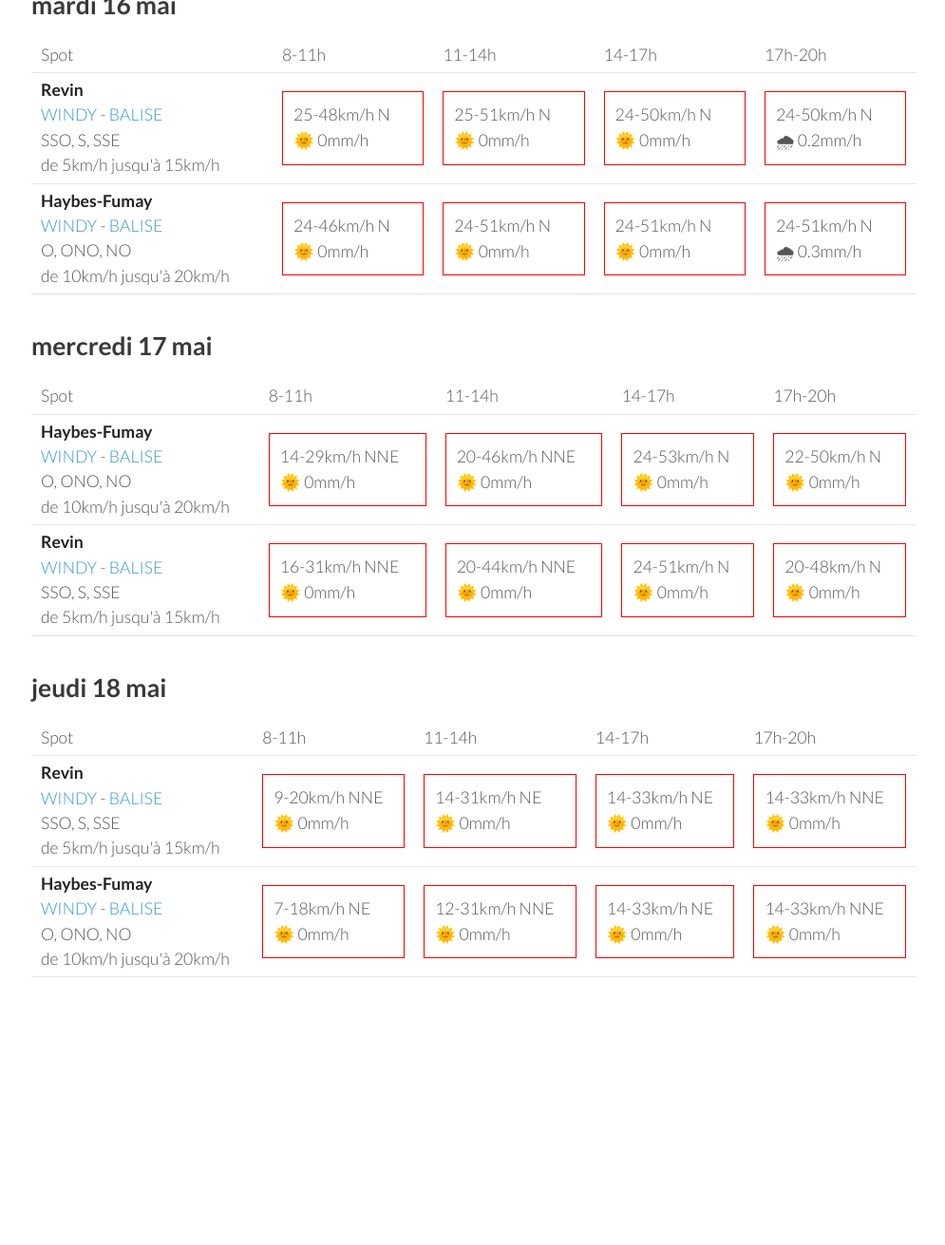
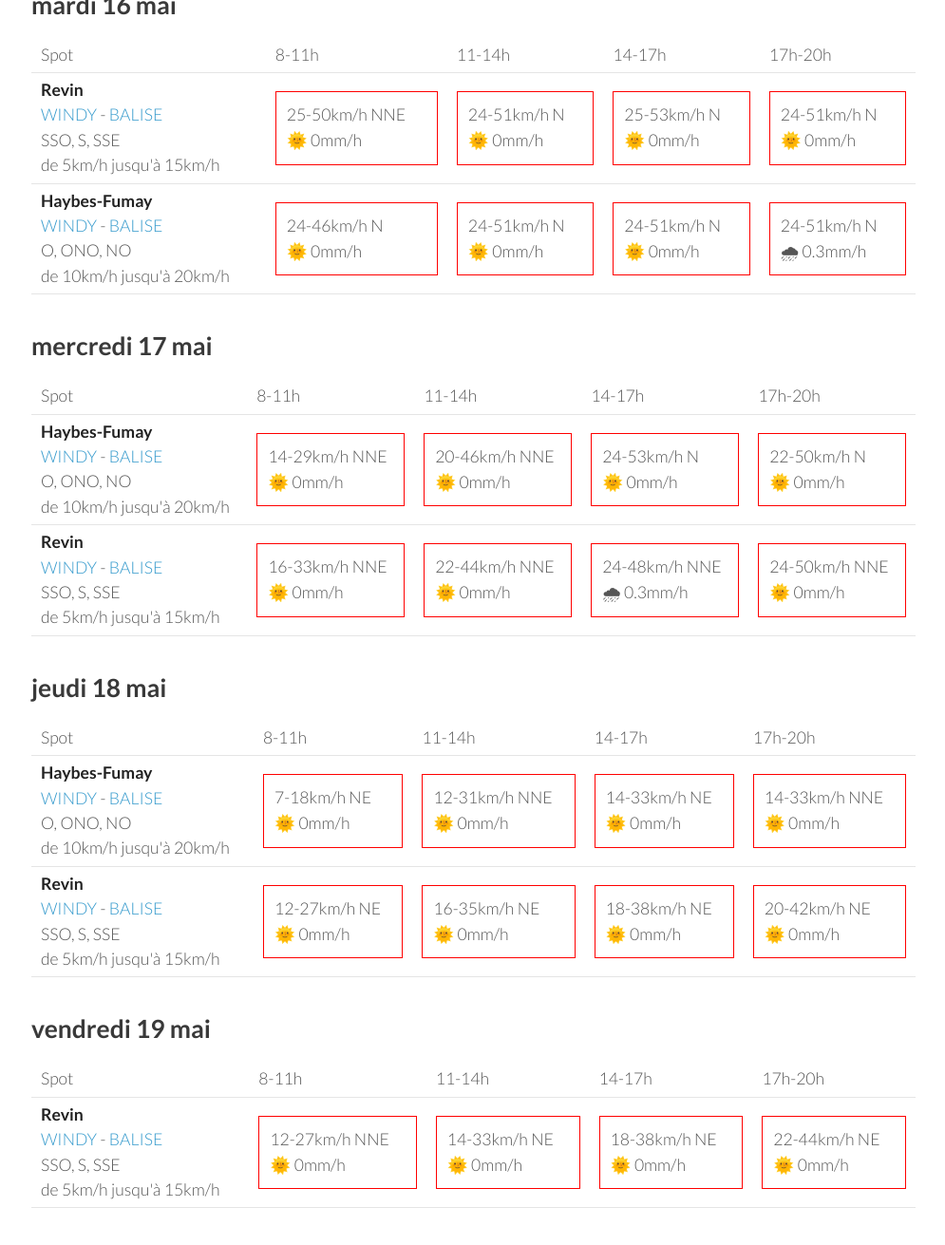
Before and after one commit to parapente-dans-le-nord/parapente-dans-le-nord.github.io, a Jekyll site: the page built from ardennes.markdown, in a window 1280 px wide and 1400 px high, scrolled down 1009 px. Shown: the top 1311 px of the window at 95% size, without its empty margins (25-1020 px from the left). Built offline with Jekyll 4.4.1, drawn with Linux system fonts in a browser that asks for light colours; before the commit the page ends 2166 px from its top, so only the background shows below that; some of the changed text lies outside the part shown.

Commit message:
update index.markdown

```diff
--- a/ardennes.markdown
+++ b/ardennes.markdown
@@ -96,10 +96,10 @@ page mise à jour le dimanche 14 mai 06:10
 <tr>
         <td><strong>Revin</strong><br><a href="https://windy.com/49.948/4.625?49.543,4.625,8">WINDY</a> - <span class=""><a href="http://www.balisemeteo.com/balise.php?idBalise=5019">BALISE</a> </span><br> <span class="vent-favorable">SSO, S, SSE</span><br><span class="force-vent">de 5km/h jusqu'à 15km/h</span> </td>
 
-            <td><div class="not-flyable"><p>25-48km/h N</p><p>🌞 0mm/h</p></div></td>
-            <td><div class="not-flyable"><p>25-51km/h N</p><p>🌞 0mm/h</p></div></td>
-            <td><div class="not-flyable"><p>24-50km/h N</p><p>🌞 0mm/h</p></div></td>
-            <td><div class="not-flyable"><p>24-50km/h N</p><p>🌧 0.2mm/h</p></div></td>
+            <td><div class="not-flyable"><p>25-50km/h NNE</p><p>🌞 0mm/h</p></div></td>
+            <td><div class="not-flyable"><p>24-51km/h N</p><p>🌞 0mm/h</p></div></td>
+            <td><div class="not-flyable"><p>25-53km/h N</p><p>🌞 0mm/h</p></div></td>
+            <td><div class="not-flyable"><p>24-51km/h N</p><p>🌞 0mm/h</p></div></td>
 
 
     </tr>
@@ -142,10 +142,10 @@ page mise à jour le dimanche 14 mai 06:10
 <tr>
         <td><strong>Revin</strong><br><a href="https://windy.com/49.948/4.625?49.543,4.625,8">WINDY</a> - <span class=""><a href="http://www.balisemeteo.com/balise.php?idBalise=5019">BALISE</a> </span><br> <span class="vent-favorable">SSO, S, SSE</span><br><span class="force-vent">de 5km/h jusqu'à 15km/h</span> </td>
 
-            <td><div class="not-flyable"><p>16-31km/h NNE</p><p>🌞 0mm/h</p></div></td>
-            <td><div class="not-flyable"><p>20-44km/h NNE</p><p>🌞 0mm/h</p></div></td>
-            <td><div class="not-flyable"><p>24-51km/h N</p><p>🌞 0mm/h</p></div></td>
-            <td><div class="not-flyable"><p>20-48km/h N</p><p>🌞 0mm/h</p></div></td>
+            <td><div class="not-flyable"><p>16-33km/h NNE</p><p>🌞 0mm/h</p></div></td>
+            <td><div class="not-flyable"><p>22-44km/h NNE</p><p>🌞 0mm/h</p></div></td>
+            <td><div class="not-flyable"><p>24-48km/h NNE</p><p>🌧 0.3mm/h</p></div></td>
+            <td><div class="not-flyable"><p>24-50km/h NNE</p><p>🌞 0mm/h</p></div></td>
 
 
     </tr>
@@ -166,16 +166,6 @@ page mise à jour le dimanche 14 mai 06:10
       <td>17h-20h</td>
     </tr>
 <tr>
-        <td><strong>Revin</strong><br><a href="https://windy.com/49.948/4.625?49.543,4.625,8">WINDY</a> - <span class=""><a href="http://www.balisemeteo.com/balise.php?idBalise=5019">BALISE</a> </span><br> <span class="vent-favorable">SSO, S, SSE</span><br><span class="force-vent">de 5km/h jusqu'à 15km/h</span> </td>
-
-            <td><div class="not-flyable"><p>9-20km/h NNE</p><p>🌞 0mm/h</p></div></td>
-            <td><div class="not-flyable"><p>14-31km/h NE</p><p>🌞 0mm/h</p></div></td>
-            <td><div class="not-flyable"><p>14-33km/h NE</p><p>🌞 0mm/h</p></div></td>
-            <td><div class="not-flyable"><p>14-33km/h NNE</p><p>🌞 0mm/h</p></div></td>
-
-
-    </tr>
-<tr>
         <td><strong>Haybes-Fumay</strong><br><a href="https://windy.com/49.998/4.715?49.913,4.738,10">WINDY</a> - <span class=""><a href="http://www.balisemeteo.com/balise.php?idBalise=104">BALISE</a> </span><br> <span class="vent-favorable">O, ONO, NO</span><br><span class="force-vent">de 10km/h jusqu'à 20km/h</span> </td>
 
             <td><div class="not-flyable"><p>7-18km/h NE</p><p>🌞 0mm/h</p></div></td>
@@ -185,7 +175,43 @@ page mise à jour le dimanche 14 mai 06:10
 
 
     </tr>
+<tr>
+        <td><strong>Revin</strong><br><a href="https://windy.com/49.948/4.625?49.543,4.625,8">WINDY</a> - <span class=""><a href="http://www.balisemeteo.com/balise.php?idBalise=5019">BALISE</a> </span><br> <span class="vent-favorable">SSO, S, SSE</span><br><span class="force-vent">de 5km/h jusqu'à 15km/h</span> </td>
+
+            <td><div class="not-flyable"><p>12-27km/h NE</p><p>🌞 0mm/h</p></div></td>
+            <td><div class="not-flyable"><p>16-35km/h NE</p><p>🌞 0mm/h</p></div></td>
+            <td><div class="not-flyable"><p>18-38km/h NE</p><p>🌞 0mm/h</p></div></td>
+            <td><div class="not-flyable"><p>20-42km/h NE</p><p>🌞 0mm/h</p></div></td>
+
+
+    </tr>
 
 </tbody>
 </table>
 {:/}
+## vendredi 19 mai
+
+{::nomarkdown}
+<table>
+  <tbody>
+    <tr>
+      <td>Spot</td>
+      <td>8-11h</td>
+      <td>11-14h</td>
+      <td>14-17h</td>
+      <td>17h-20h</td>
+    </tr>
+<tr>
+        <td><strong>Revin</strong><br><a href="https://windy.com/49.948/4.625?49.543,4.625,8">WINDY</a> - <span class=""><a href="http://www.balisemeteo.com/balise.php?idBalise=5019">BALISE</a> </span><br> <span class="vent-favorable">SSO, S, SSE</span><br><span class="force-vent">de 5km/h jusqu'à 15km/h</span> </td>
+
+            <td><div class="not-flyable"><p>12-27km/h NNE</p><p>🌞 0mm/h</p></div></td>
+            <td><div class="not-flyable"><p>14-33km/h NE</p><p>🌞 0mm/h</p></div></td>
+            <td><div class="not-flyable"><p>18-38km/h NE</p><p>🌞 0mm/h</p></div></td>
+            <td><div class="not-flyable"><p>22-44km/h NE</p><p>🌞 0mm/h</p></div></td>
+
+
+    </tr>
+
+</tbody>
+</table>
+{:/}
```
Also changed, not shown: other parts of ardennes.markdown (+1 -1 lines).
